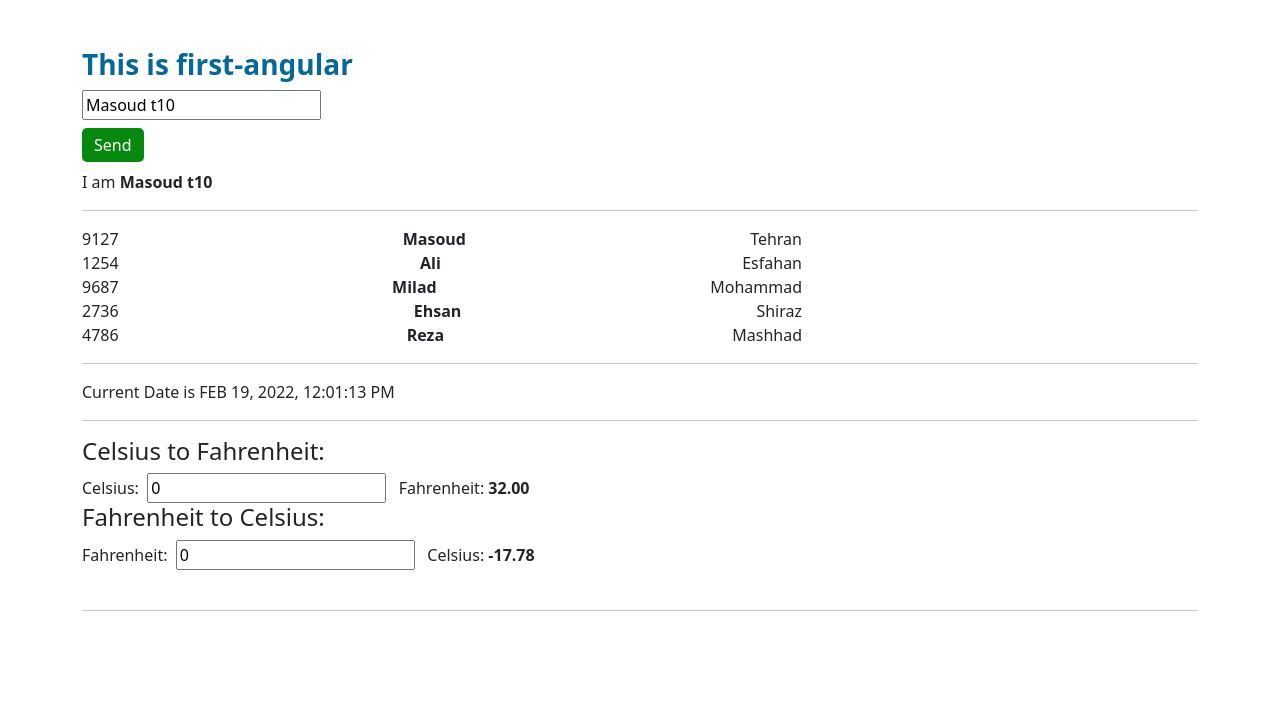
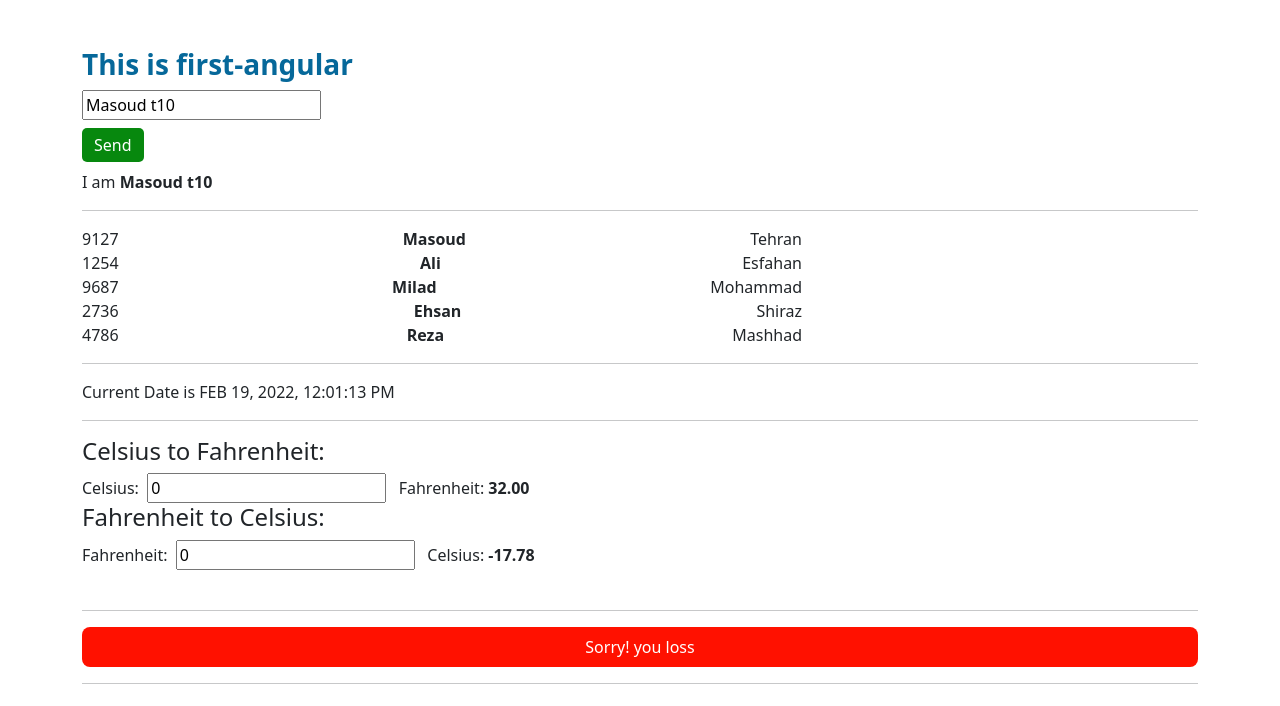
Before and after one commit to masoudtabatabaei/first-angular, an Angular app: page / in a window 1280 px wide. Shown: the top 706 px of the page. Built offline with nearby package versions, Linux system fonts and the light colour scheme.

Commit message:
Work with @Input in a فØtest example

```diff
--- a/src/app/app.component.html
+++ b/src/app/app.component.html
@@ -27,6 +27,10 @@
     <app-date></app-date>
     <!-- temp component -->
     <app-temperature></app-temperature>
+    <!-- input-output component -->
+    <div>
+      <app-input-output [message]="showMessage(messageType)" [messageType]="messageType"></app-input-output>
+    </div>
   </div>
 </body>
 </html>
--- a/src/app/app.component.ts
+++ b/src/app/app.component.ts
@@ -7,4 +7,13 @@ import { Component } from '@angular/core';
 })
 export class AppComponent {
   title = 'first-angular';
+  messageType = 'failure';
+
+  showMessage(type:string) {
+    if (type === "success") {
+      return "Greeting! you win";
+    } else {
+      return "Sorry! you loss";
+    }
+  }
 }
--- a/src/app/app.module.ts
+++ b/src/app/app.module.ts
@@ -16,6 +16,7 @@ import { CustomerListComponent } from './customer-list/customer-list.component';
 import { DateComponent } from './date/date.component';
 import { TempConvertorPipe } from './tempConvertorPipe';
 import { TemperatureComponent } from './temperature/temperature.component';
+import { InputOutputComponent } from './input-output/input-output.component';
 
 @NgModule({
   declarations: [
@@ -30,7 +31,8 @@ import { TemperatureComponent } from './temperature/temperature.component';
     CustomerListComponent,
     DateComponent,
     TempConvertorPipe,
-    TemperatureComponent
+    TemperatureComponent,
+    InputOutputComponent
   ],
   imports: [
     BrowserModule,
--- /dev/null
+++ b/src/app/input-output/input-output.component.html
@@ -0,0 +1,2 @@
+<div class="message" [class]="messageType">{{ message }}</div>
+<hr/>
--- /dev/null
+++ b/src/app/input-output/input-output.component.scss
@@ -0,0 +1,15 @@
+.message {
+  padding: 8px 20px;
+  margin: 10px 0;
+  border-radius: 8px;
+  text-align: center;
+  color: #ffffff;
+}
+
+.success {
+  background-color: #07880e;
+}
+
+.failure {
+  background-color: #ff1100;
+}
--- /dev/null
+++ b/src/app/input-output/input-output.component.ts
@@ -0,0 +1,17 @@
+import { Component, Input, OnInit } from '@angular/core';
+
+@Component({
+  selector: 'app-input-output',
+  templateUrl: './input-output.component.html',
+  styleUrls: ['./input-output.component.scss']
+})
+export class InputOutputComponent implements OnInit {
+  @Input() message:string | undefined;
+  @Input() messageType:string | undefined;
+
+  constructor() { }
+
+  ngOnInit(): void {
+  }
+
+}
```
